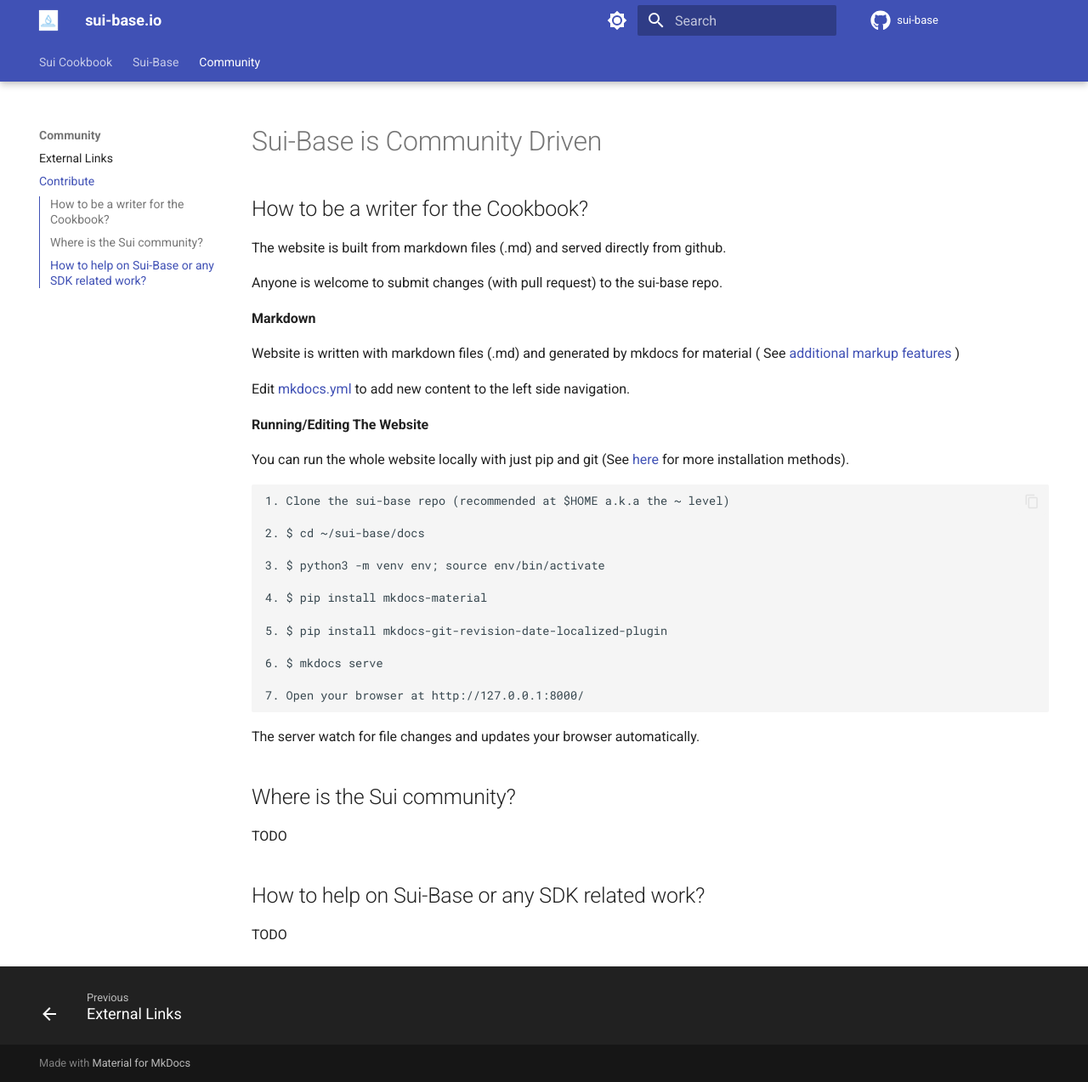
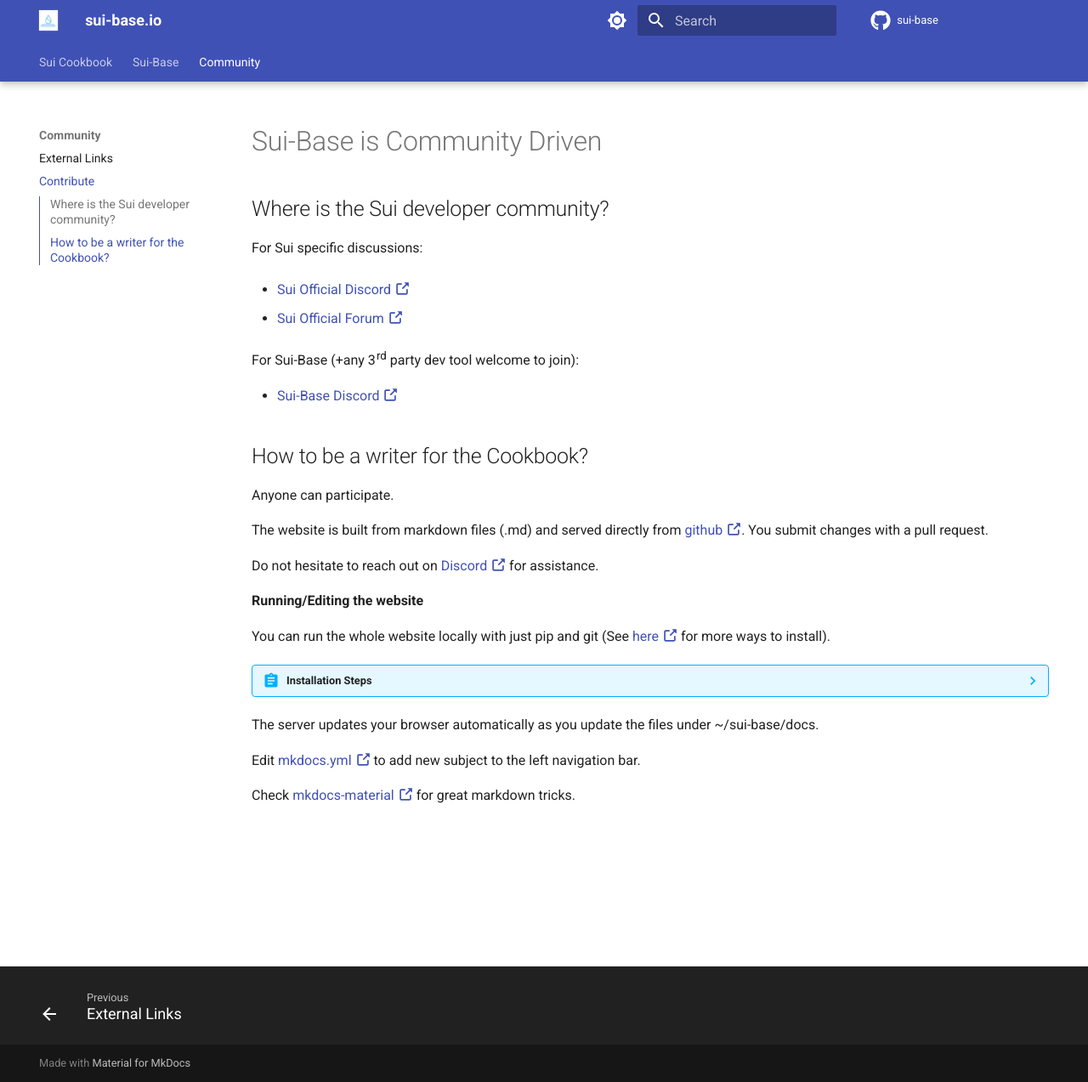
Before and after one commit to lc19997/sui-chain-base, an MkDocs documentation site: the page built from docs/website/community/contribute.md, in a window 1280 px wide and 1273 px high. Shown: the whole window at 85% size. Built offline with MkDocs 1.6.1 and Material for MkDocs 9.7.7, drawn with Linux system fonts in a browser that asks for light colours; comment, search, counter and statistics services are not loaded.

Commit message:
Add website HTML minification

````diff
--- a/docs/mkdocs.yml
+++ b/docs/mkdocs.yml
@@ -110,6 +110,8 @@
   - search
   - git-revision-date-localized:
       enable_creation_date: true
+  - minify:
+      minify_html: true
 
 ##########################################################################
 # Adding new content to the cookbook?
--- a/docs/website/community/contribute.md
+++ b/docs/website/community/contribute.md
@@ -4,44 +4,46 @@
 ---
 # Sui-Base is Community Driven
 
+## Where is the Sui developer community?
+For Sui specific discussions:
+
+  * [Sui Official Discord :octicons-link-external-16:](https://discord.gg/sui)
+
+  * [Sui Official Forum :octicons-link-external-16:](https://forums.sui.io/)
+
+For Sui-Base (+any 3rd party dev tool welcome to join):
+
+  * [Sui-Base Discord :octicons-link-external-16:](https://discord.com/invite/Erb6SwsVbH)
+
 ## How to be a writer for the Cookbook?
 
-The website is built from markdown files (.md) and served directly from github.
+Anyone can participate.
 
-Anyone is welcome to submit changes (with pull request) to the sui-base repo.
+The website is built from markdown files (.md) and served directly from [github :octicons-link-external-16:](https://github.com/sui-base/sui-base/tree/main/docs/website). You submit changes with a pull request.
 
-**Markdown**
+Do not hesitate to reach out on [Discord :octicons-link-external-16:](https://discord.gg/Erb6SwsVbH) for assistance.
 
-Website is written with markdown files (.md) and generated by mkdocs for material ( See
-    [additional markup features]( https://squidfunk.github.io/mkdocs-material/reference/ ) )
+**Running/Editing the website**
 
-Edit [mkdocs.yml]( https://github.com/sui-base/sui-base/blob/main/docs/mkdocs.yml ) to add new content to the left side navigation.
+You can run the whole website locally with just pip and git (See [here :octicons-link-external-16:](https://squidfunk.github.io/mkdocs-material/getting-started/) for more ways to install).
 
-**Running/Editing The Website**
+??? abstract "Installation Steps"
 
-You can run the whole website locally with just pip and git (See [here](https://squidfunk.github.io/mkdocs-material/getting-started/) for more installation methods).
+    ```
+    $ cd ~
+    $ git clone https://github.com/sui-base/sui-base.git
+    $ cd sui-base/docs
+    $ python3 -m venv env; source env/bin/activate
+    $ pip install mkdocs-material
+    $ pip install mkdocs-git-revision-date-localized-plugin
+    $ pip install mkdocs-minify-plugin
+    $ mkdocs serve
+    ...
+    Open your browser at http://127.0.0.1:8000/
+    ```
 
-```
-1. Clone the sui-base repo (recommended at $HOME a.k.a the ~ level)
+The server updates your browser automatically as you update the files under ~/sui-base/docs.
 
-2. $ cd ~/sui-base/docs
+Edit [mkdocs.yml :octicons-link-external-16:]( https://github.com/sui-base/sui-base/blob/main/docs/mkdocs.yml ) to add new subject to the left navigation bar.
 
-3. $ python3 -m venv env; source env/bin/activate
-
-4. $ pip install mkdocs-material
-
-5. $ pip install mkdocs-git-revision-date-localized-plugin
-
-6. $ mkdocs serve
-
-7. Open your browser at http://127.0.0.1:8000/
-```
-
-The server watch for file changes and updates your browser automatically.
-
-
-## Where is the Sui community?
-TODO
-
-## How to help on Sui-Base or any SDK related work?
-TODO
+Check [mkdocs-material :octicons-link-external-16:]( https://squidfunk.github.io/mkdocs-material/reference/ ) for great markdown tricks.
````
